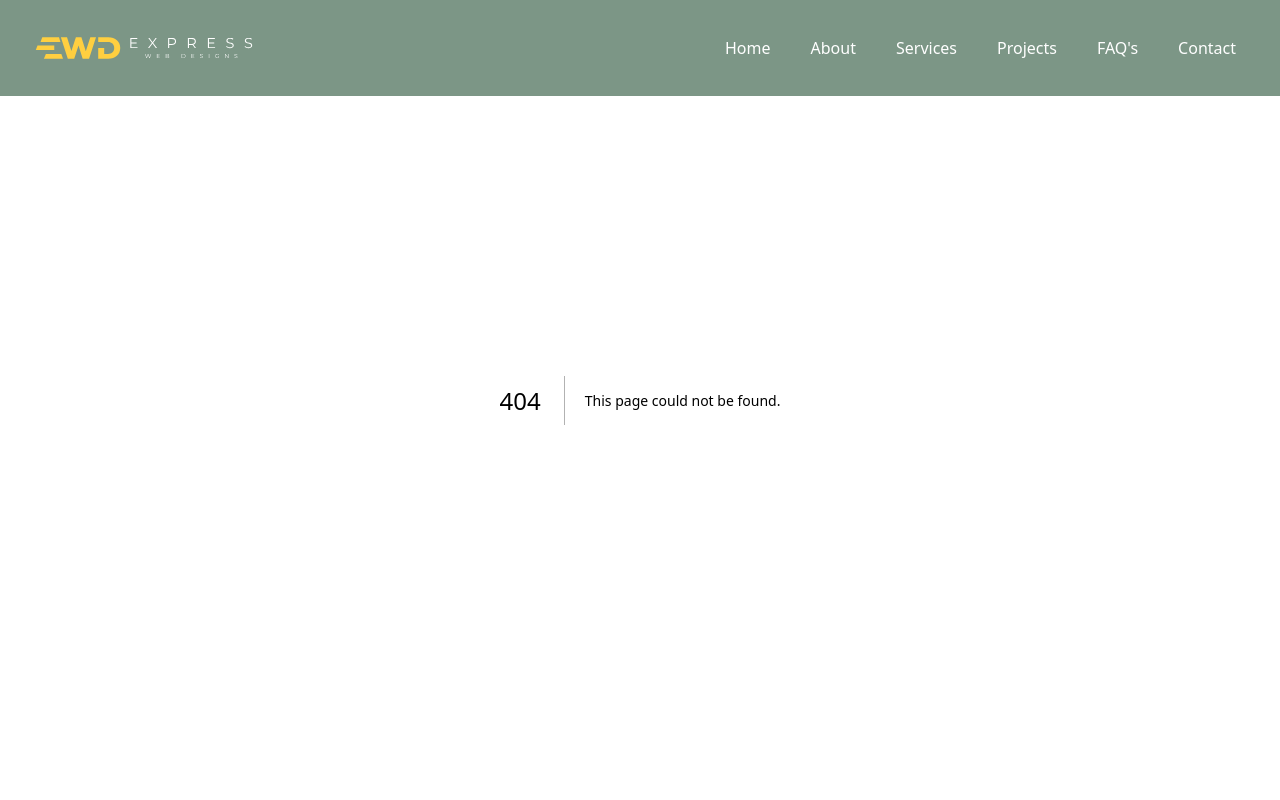
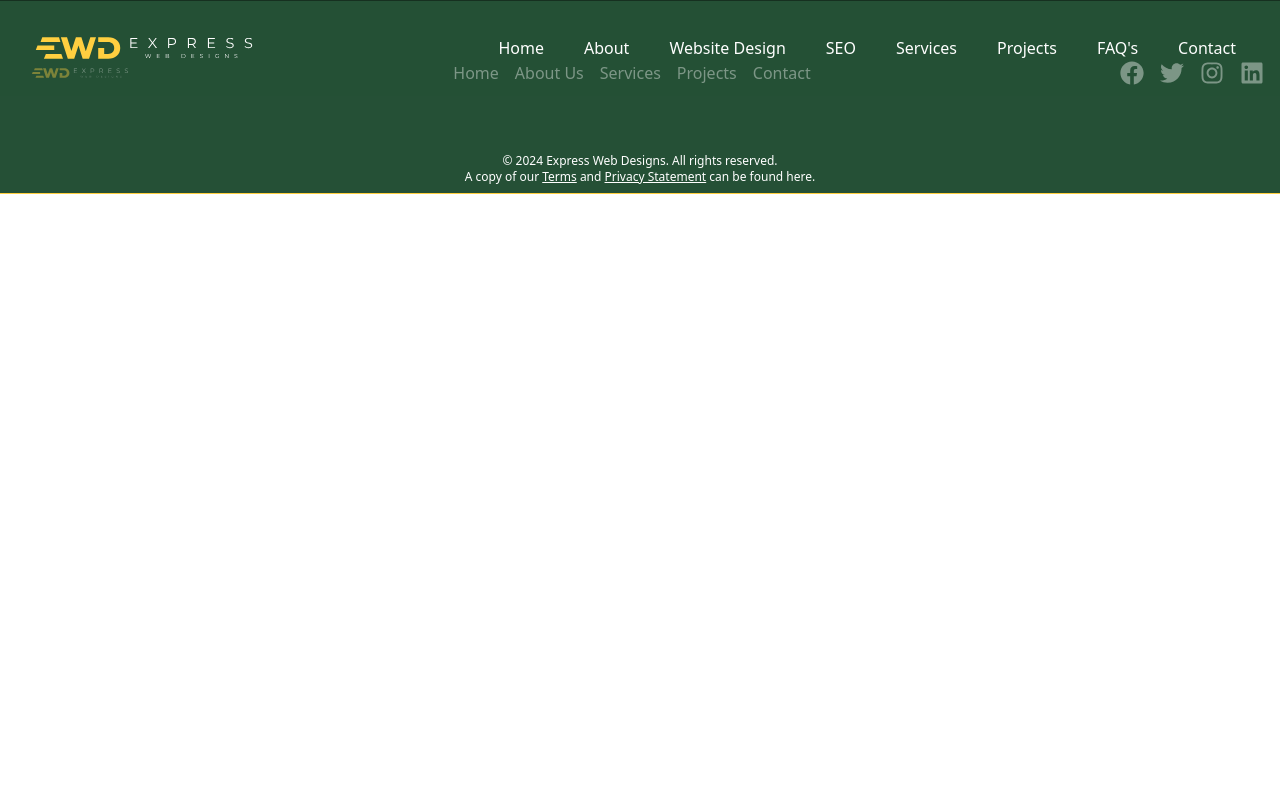
Before and after one commit to jdm1991/final-express, a Next.js app: page /about in a window 1280 px wide. Before the commit this address had no page. Shown: the top 800 px of the page. Built offline with nearby package versions, Linux system fonts and the light colour scheme.

Commit message:
Latest page additions

```diff
--- /dev/null
+++ b/src/app/about/page.jsx
@@ -0,0 +1,6 @@
+export default function about() {
+    return (
+        <>
+        </>
+    )
+}
--- a/src/app/components/header.jsx
+++ b/src/app/components/header.jsx
@@ -41,6 +41,18 @@ const Header = () => {
                 className="text-white hover:text-[#ffcf40] px-3 py-2 rounded-md text-med font-medium"
               >
                 About
+              </Link>
+              <Link
+                href="/webDesign"
+                className="text-white hover:text-[#ffcf40] px-3 py-2 rounded-md text-med font-medium"
+              >
+                Website Design
+              </Link>
+              <Link
+                href="/seo"
+                className="text-white hover:text-[#ffcf40] px-3 py-2 rounded-md text-med font-medium"
+              >
+                SEO
               </Link>
               <Link
                 href="/services"
--- /dev/null
+++ b/src/app/faq's/page.jsx
@@ -0,0 +1,6 @@
+export default function faqs () {
+return (
+    <>
+    </>
+    )
+}
--- /dev/null
+++ b/src/app/projects/page.jsx
@@ -0,0 +1,6 @@
+export default function projects() {
+    return (
+        <>
+        </>
+    )
+}
--- /dev/null
+++ b/src/app/seo/page.jsx
@@ -0,0 +1,6 @@
+export default function seo() {
+    return (
+        <>
+        </>
+    )
+}
--- /dev/null
+++ b/src/app/services/page.jsx
@@ -0,0 +1,6 @@
+export default function services() {
+    return (
+        <>
+        </>
+    )
+}
```
Also changed, not shown: src/app/webDesign/page.jsx (added, +7 -0 lines).
